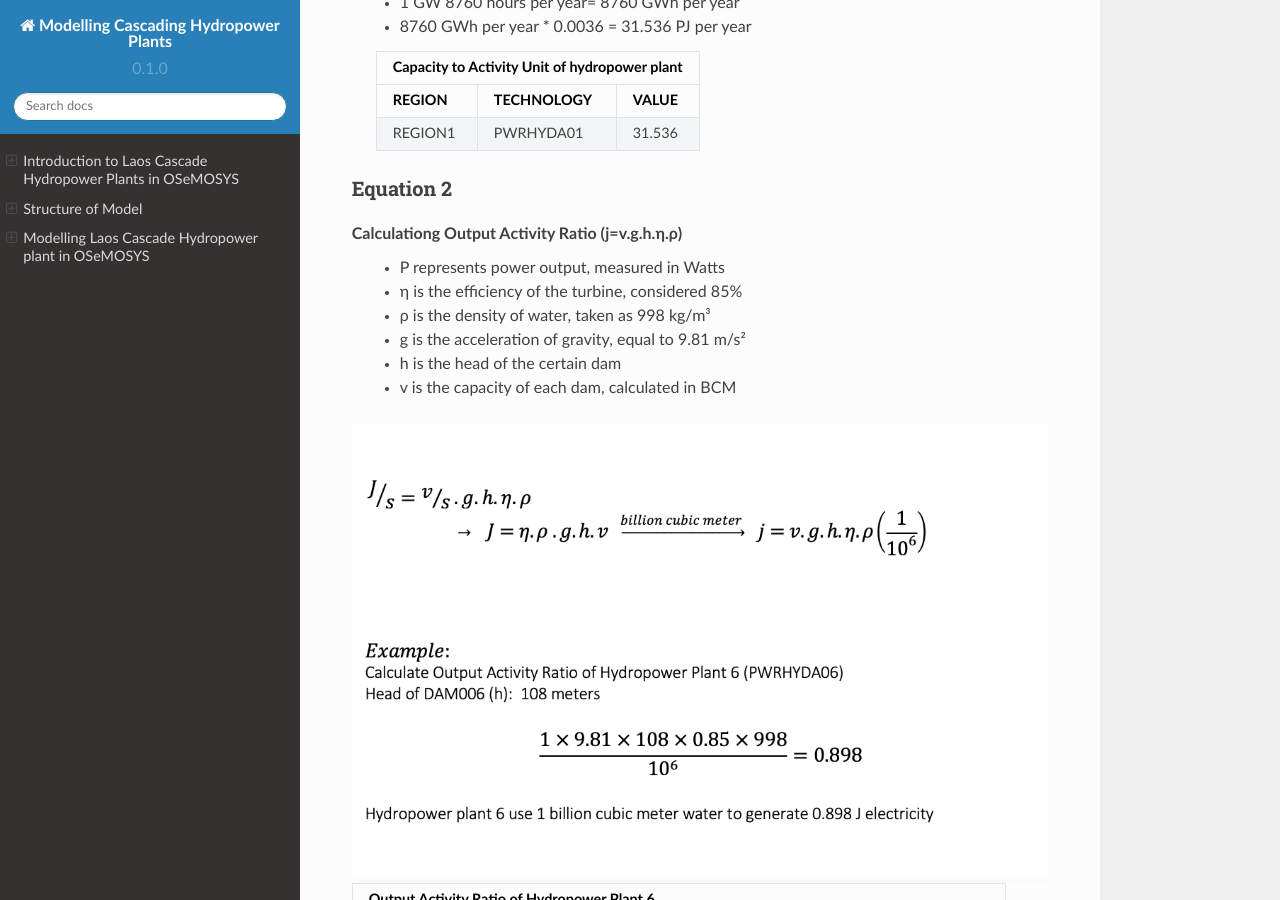
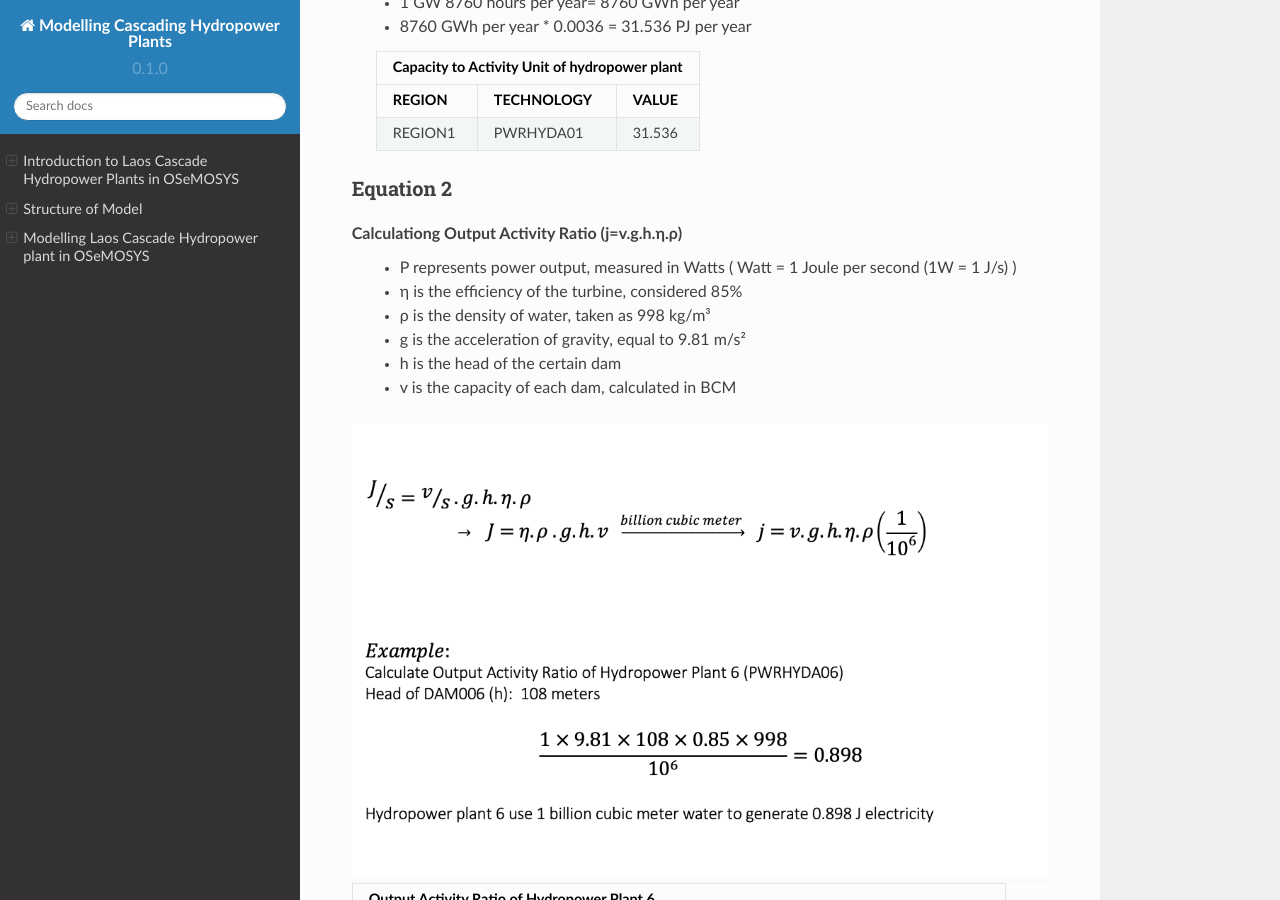
Before and after one commit to YSaedi/Laos_Cascading_HydropowerPlants, a Sphinx documentation site: the page built from docs/source/index.rst, in a window 1280 px wide and 900 px high, scrolled down 5119 px. Built offline with Sphinx 7.4.7 and the Read the Docs theme 2.0.0, drawn with Linux system fonts in a browser that asks for light colours.

Commit message:
Update index.rst

```diff
--- a/docs/source/index.rst
+++ b/docs/source/index.rst
@@ -209,7 +209,7 @@ Calculating Capacity to Activity Unit
 Equation 2
 ............................................
 Calculationg Output Activity Ratio (**j=v.g.h.η.ρ**)
- *   P represents power output, measured in Watts
+ *   P represents power output, measured in Watts ( Watt = 1 Joule per second (1W = 1 J/s) )
  *   η is the efficiency of the turbine, considered 85%
  *   ρ is the density of water, taken as 998 kg/m³
  *   g is the acceleration of gravity, equal to 9.81 m/s²
```
